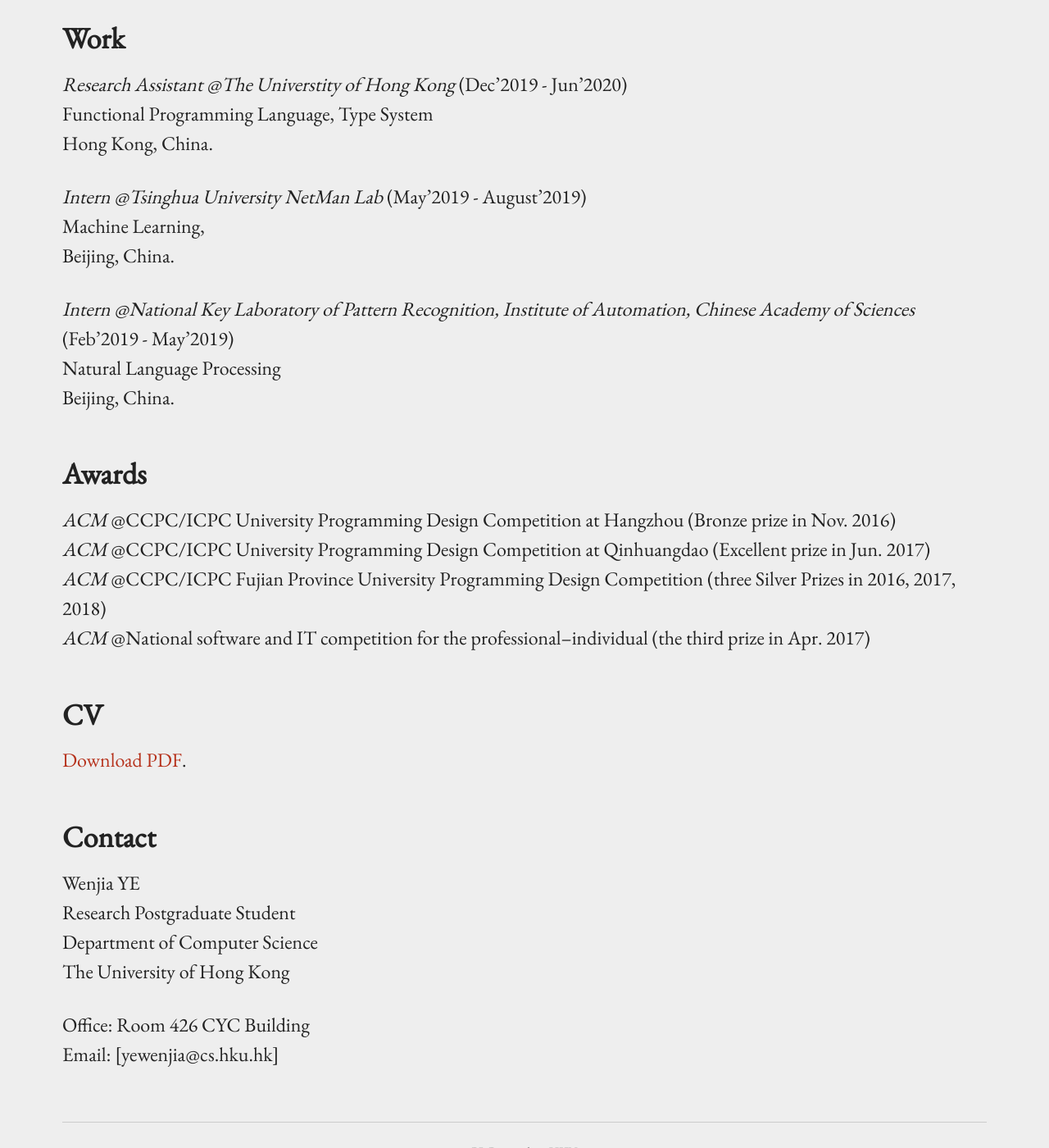
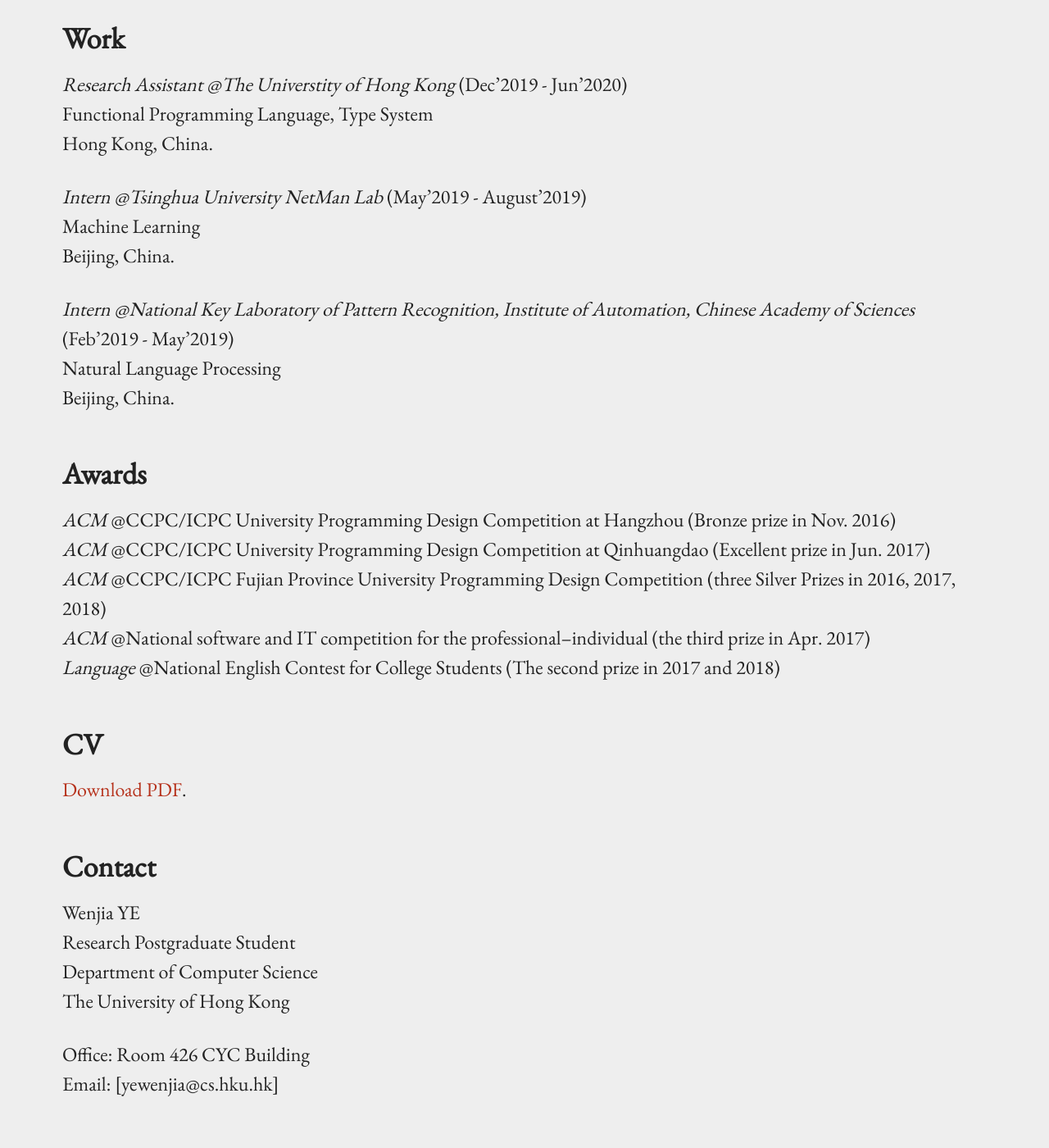
Before and after one commit to YeWenjia/YeWenjia.github.io, a Jekyll site: the page built from index.md, in a window 1280 px wide and 1400 px high, scrolled down 1238 px. Shown: the whole window at 82% size. Built offline with Jekyll 4.4.1, drawn with Linux system fonts in a browser that asks for light colours.

Commit message:
Update index.md

```diff
--- a/index.md
+++ b/index.md
@@ -45,7 +45,7 @@
    Hong Kong, China.
 
 *Intern @Tsinghua University NetMan Lab* (May'2019 - August'2019) <br />
-   Machine Learning, <br />
+   Machine Learning <br />
    Beijing, China.
 
 *Intern  @National Key Laboratory of Pattern Recognition, Institute of Automation, Chinese Academy of Sciences* (Feb'2019 -  May'2019) <br />
@@ -58,6 +58,7 @@
 *ACM* @CCPC/ICPC University Programming Design Competition at Qinhuangdao (Excellent prize in Jun. 2017) <br />
 *ACM* @CCPC/ICPC Fujian Province University Programming Design Competition (three Silver Prizes in 2016, 2017, 2018) <br />
 *ACM* @National software and IT competition for the professional--individual (the third prize in Apr. 2017) <br />
+*Language* @National English Contest for College Students (The second prize in 2017 and 2018)
 
 ## CV
 
```
